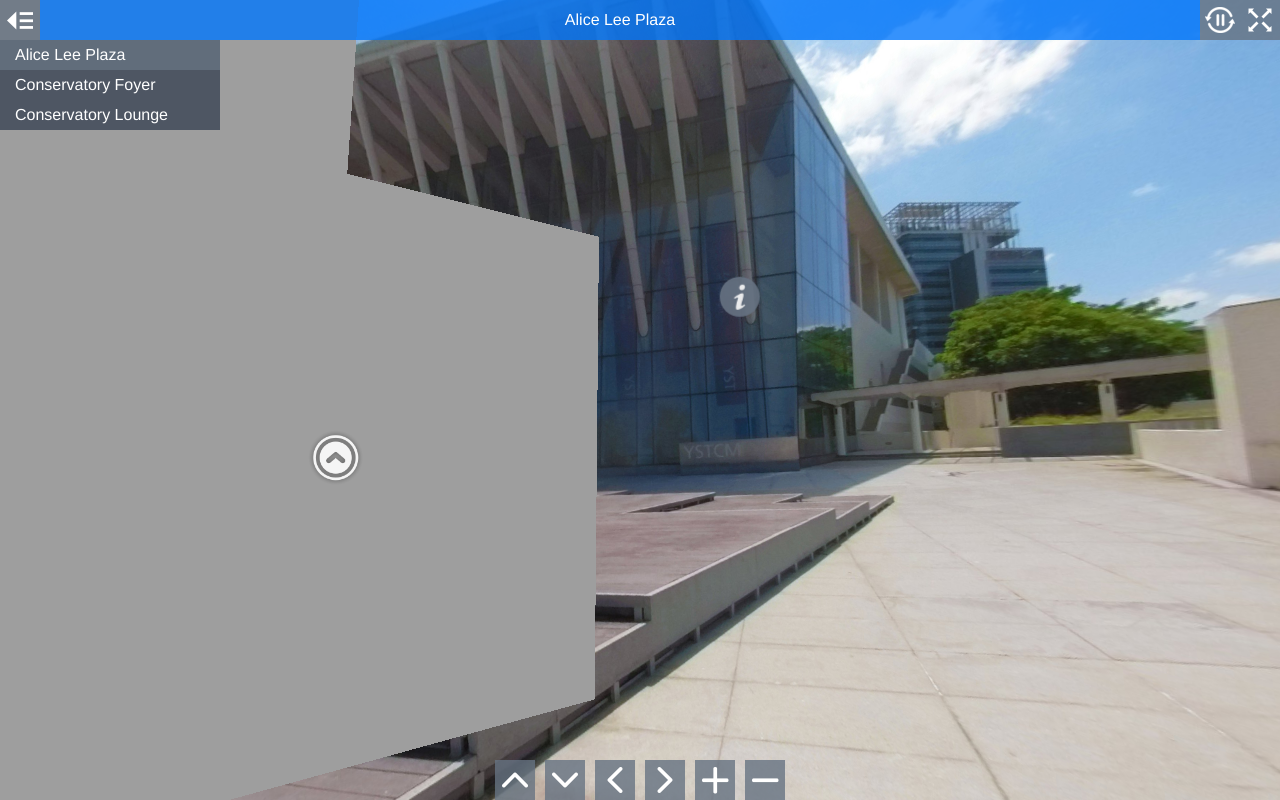
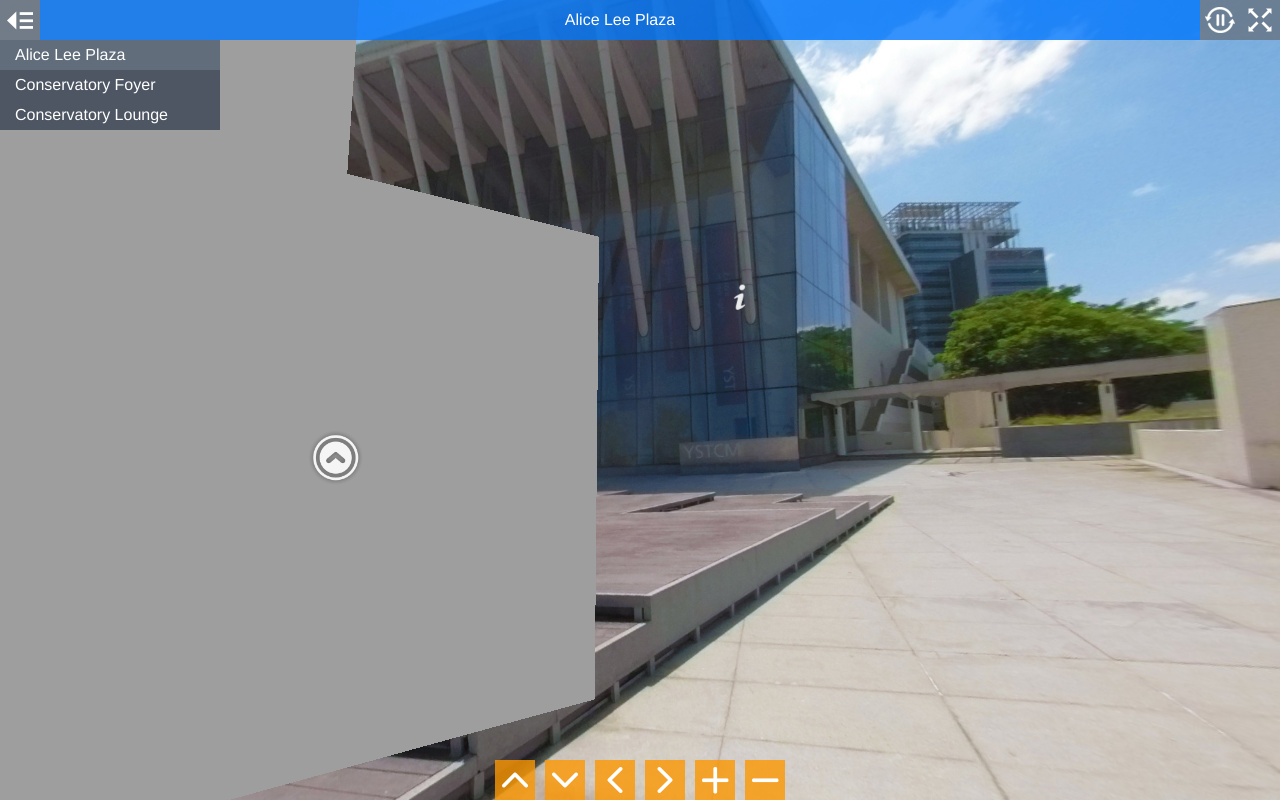
Before and after one commit to Tlegolas/assignment, a plain HTML site: page index.html in a window 1280 px wide. Drawn offline with Linux system fonts and the light colour scheme; animation ran at ten frames a second.

Commit message:
update style2

```diff
--- a/style.css
+++ b/style.css
@@ -453,7 +453,6 @@ body.single-scene #sceneList, body.single-scene #sceneListToggle {
   width: 40px;
   height: 40px;
   border-radius: 20px;
-  background-color: rgb(103,115,131);
   cursor: pointer;
   -webkit-transition: width 0.3s ease-in-out 0.5s,
                       border-radius 0.3s ease-in-out 0.5s;
@@ -786,8 +785,8 @@ body.single-scene #sceneList, body.single-scene #sceneListToggle {
   width: 40px;
   height: 40px;
   padding: 5px;
-  background-color: rgb(103,115,131);
-  background-color: rgba(103,115,131,0.8);
+  background-color: rgb(252,152,3);
+  background-color: rgba(252,152,3,0.8);
 }
 
 body.view-control-buttons .viewControlButton {
```
